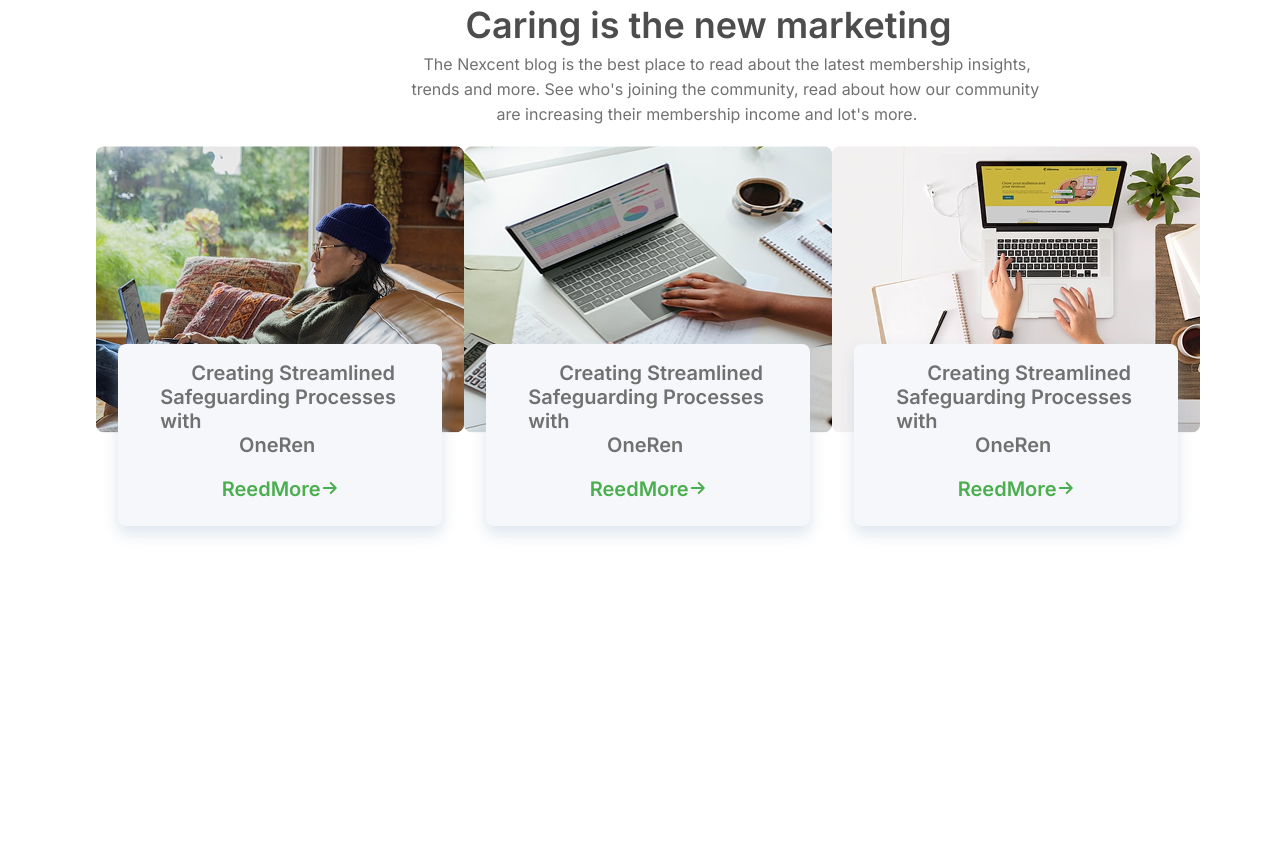
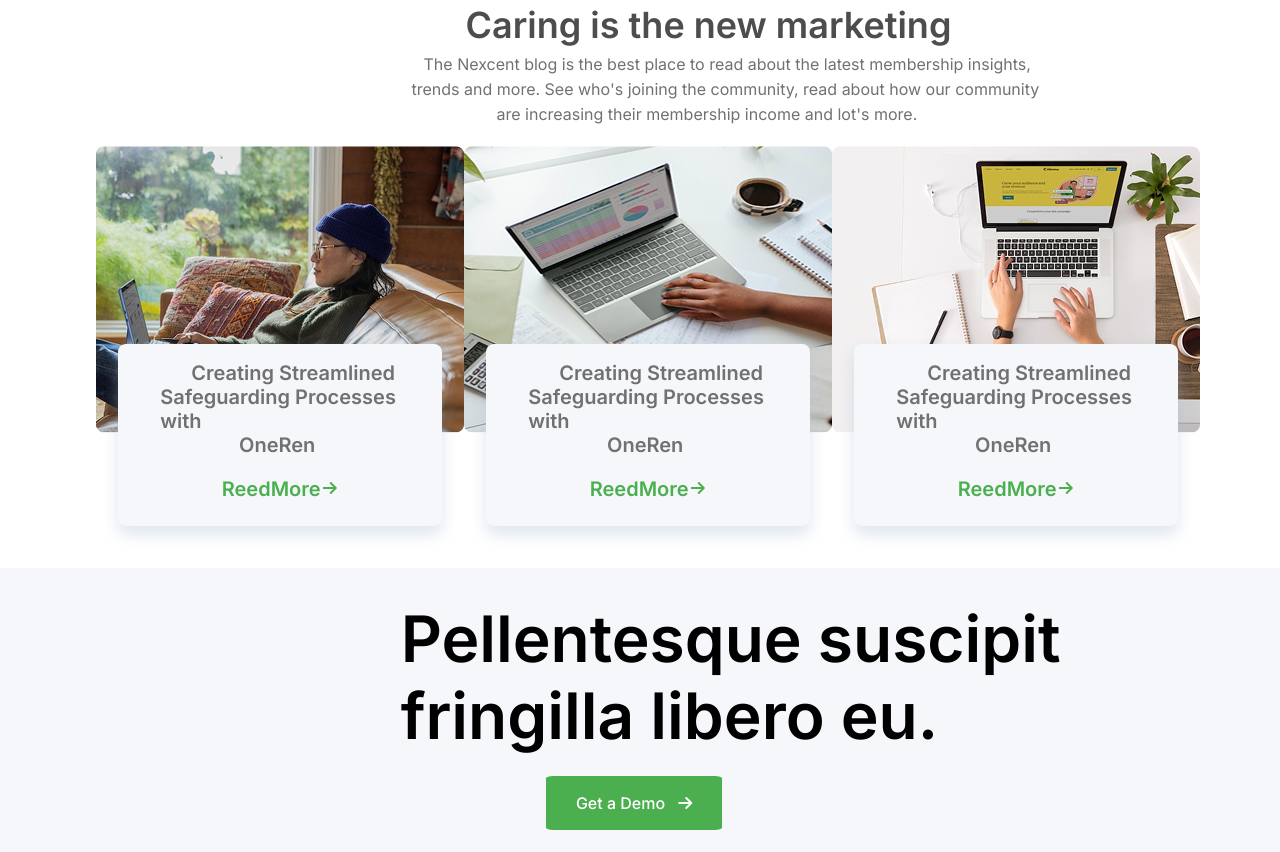
Before and after one commit to AyaSaber33/NTI-Session3-Task, a plain HTML site: page index.html in a window 1280 px wide. Shown: the part 3030-3882 px from the top of the page. Before the commit the page ends 3598 px from the top, so only its background shows below. Drawn offline with Linux system fonts and the light colour scheme.

Commit message:
finish 9th section

```diff
--- a/index.html
+++ b/index.html
@@ -243,5 +243,24 @@
         </div>
 
     </section>
+    <section class="bg-grey">
+        <div class="container">
+            <div class="fw-600 fs-64 div-sec9">
+                <p>Pellentesque suscipit</p>
+                <p>fringilla libero eu.</p>
+            </div>
+            <div class="btn-demo">
+                <button class="btn-learn bg-green text-white d-flex">
+                <div>
+                    <p class="fs-16 fw-500 demo">Get a Demo</p>
+                </div>
+                <div>
+                    <i class="fa-solid fa-arrow-right i-style"></i>
+                </div>
+            </div>
+            </button>
+
+        </div>
+    </section>
 </body>
 </html>
--- a/styles.css
+++ b/styles.css
@@ -100,6 +100,12 @@ a{
 }
 .fs-16{
     font-size: 16px;
+}
+.fs-64{
+    font-size: 64px;
+}
+.fw-500{
+    font-weight: 500;
 }
 /* custome style */
 
@@ -375,3 +381,14 @@ nav ul li{
 .Reed{
     margin-bottom: 11% ;
 }
+.demo{
+    margin-right: 13px;
+}
+.div-sec9{
+    padding-top: 3%;
+    margin: 0% 0% 2% 28%;
+}
+.btn-demo{
+    padding-bottom: 2%;
+    margin-left: 31%;
+}
```
